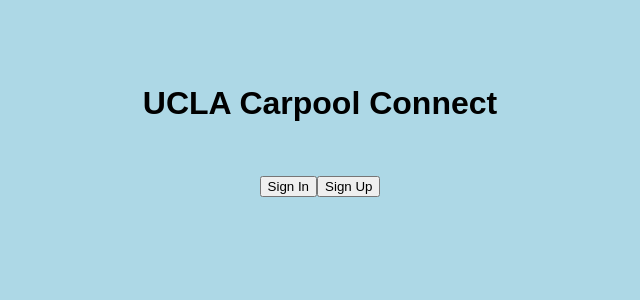
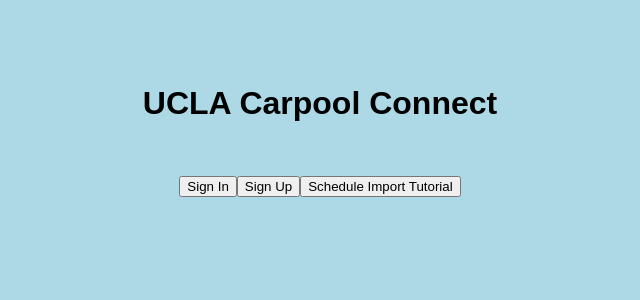
Before and after one commit to reuben-r/35L-project, a React (Create React App) app in the folder client-server-APP/fe/: page / in a window 1280 px wide. Shown: the top 300 px of the page, without its empty margins (320-960 px from the left). Built offline with nearby package versions, Linux system fonts and the light colour scheme.

Commit message:
Update App.jsx
bug fix tutorial

```diff
--- a/client-server-APP/fe/src/App.jsx
+++ b/client-server-APP/fe/src/App.jsx
@@ -44,15 +44,15 @@
                     <Link to="/signup">
                         <button>Sign Up</button>
                     </Link>
+                      <Link to="/tutorial">
+                        <button>Schedule Import Tutorial</button>
+                    </Link>
                 </div>
             )}
 
 
             {showMenu && (
                 <div className="navBar">
-                    <Link to="/tutorial">
-                        <button>Schedule Import Tutorial</button>
-                    </Link>
                     <Link to="/schedule">
                         <button>Schedule</button>
                     </Link>
```
